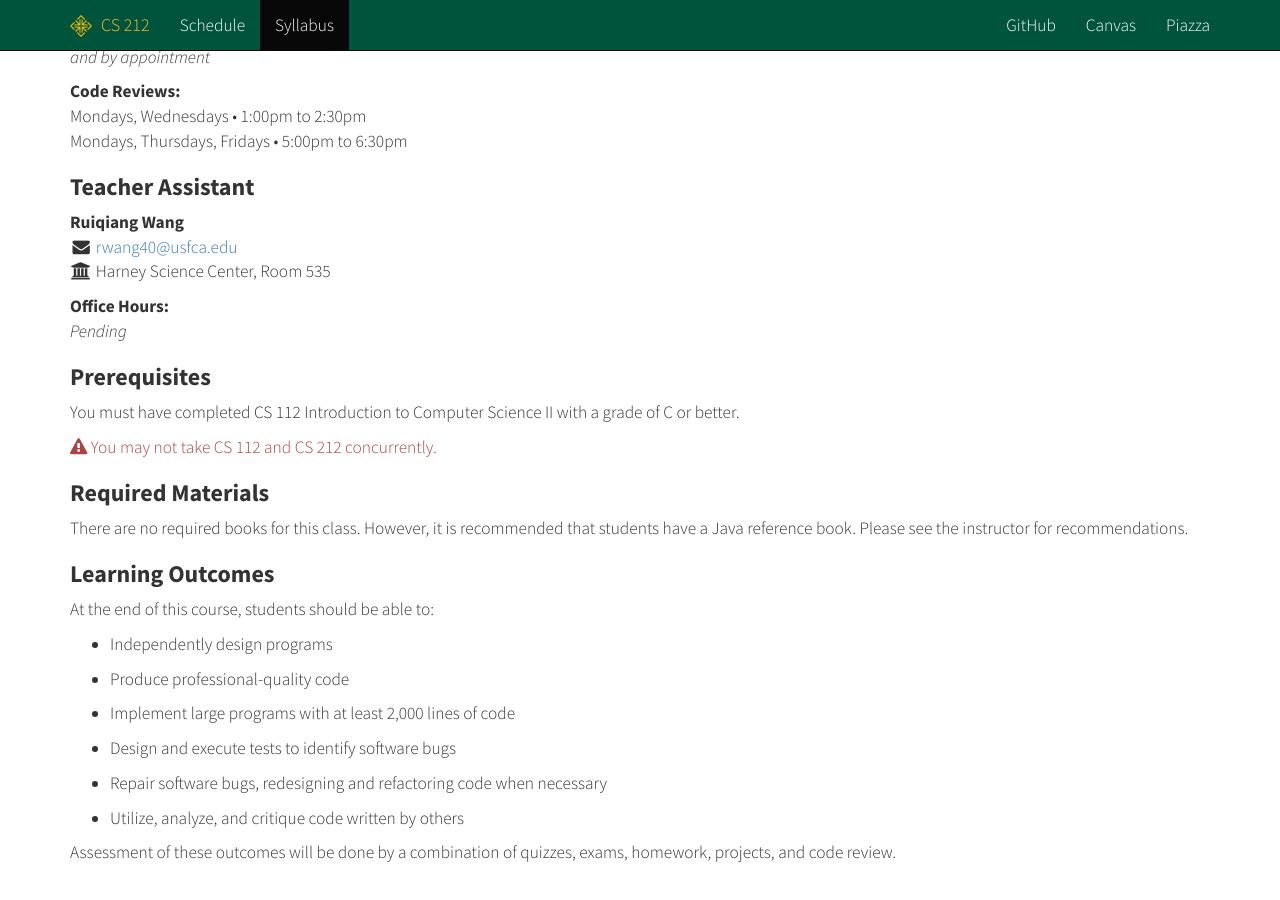
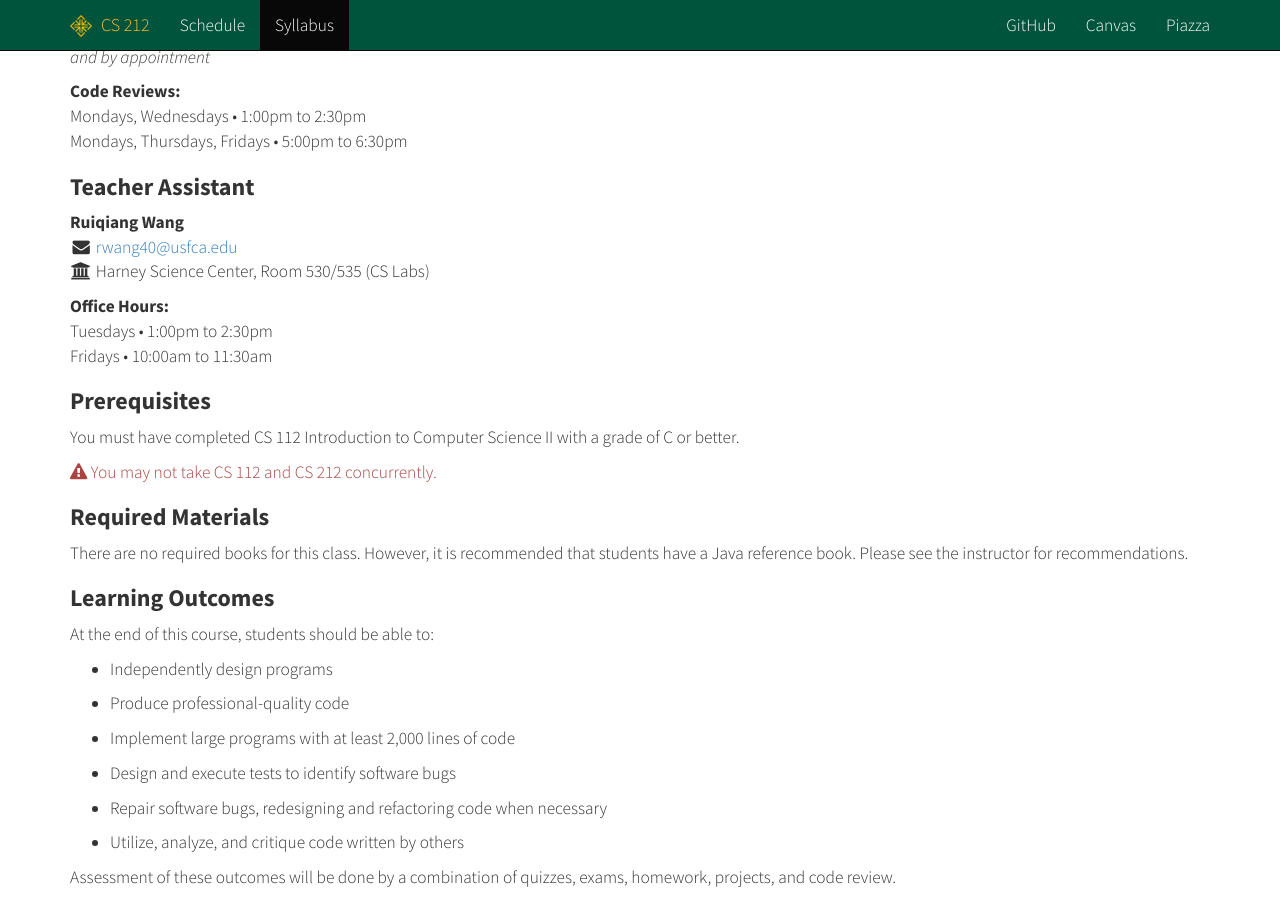
Before and after one commit to cs212/fall2015, a Jekyll site: the page built from syllabus.html, in a window 1280 px wide and 900 px high, scrolled down 703 px. Built offline with Jekyll 4.4.1, drawn with Linux system fonts in a browser that asks for light colours; Markdown is read by kramdown in place of the engine named in the settings.

Commit message:
Adding TA office hours.

```diff
--- a/syllabus.html
+++ b/syllabus.html
@@ -44,12 +44,13 @@ title: Syllabus
 <p>
   <strong>Ruiqiang Wang</strong><br/>
   <i class="fa fa-envelope fa-fw"></i> <a href="mailto:rwang40@usfca.edu">rwang40@usfca.edu</a><br/>
-  <i class="fa fa-university fa-fw"></i> Harney Science Center, Room 535
+  <i class="fa fa-university fa-fw"></i> Harney Science Center, Room 530/535 (CS Labs)
 </p>
 
 <p>
   <strong>Office Hours:</strong><br/>
-  <em>Pending</em>
+  Tuesdays &bull; 1:00pm to 2:30pm<br/>
+  Fridays &bull; 10:00am to 11:30am
 </p>
 
 <h3>Prerequisites</h3>
```
